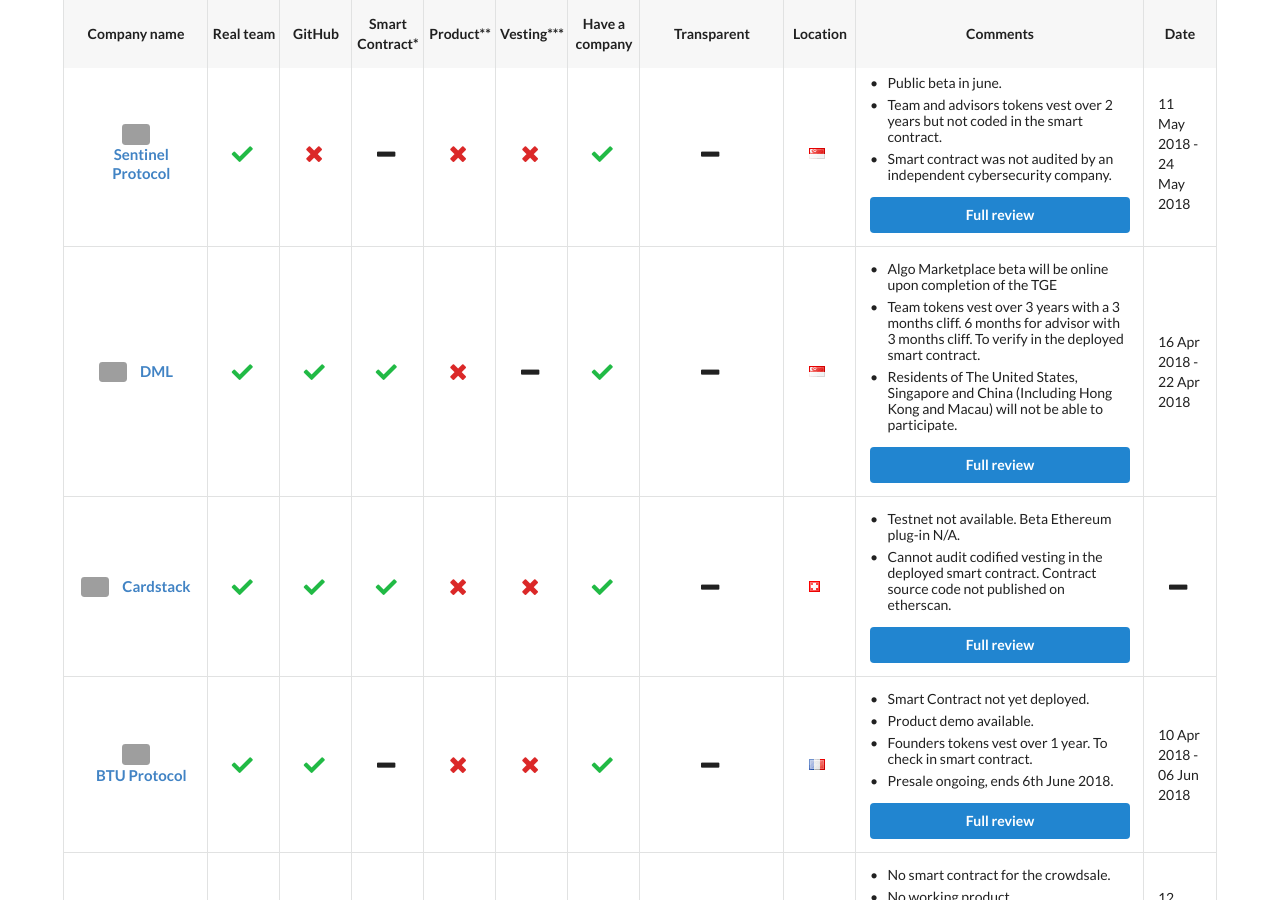
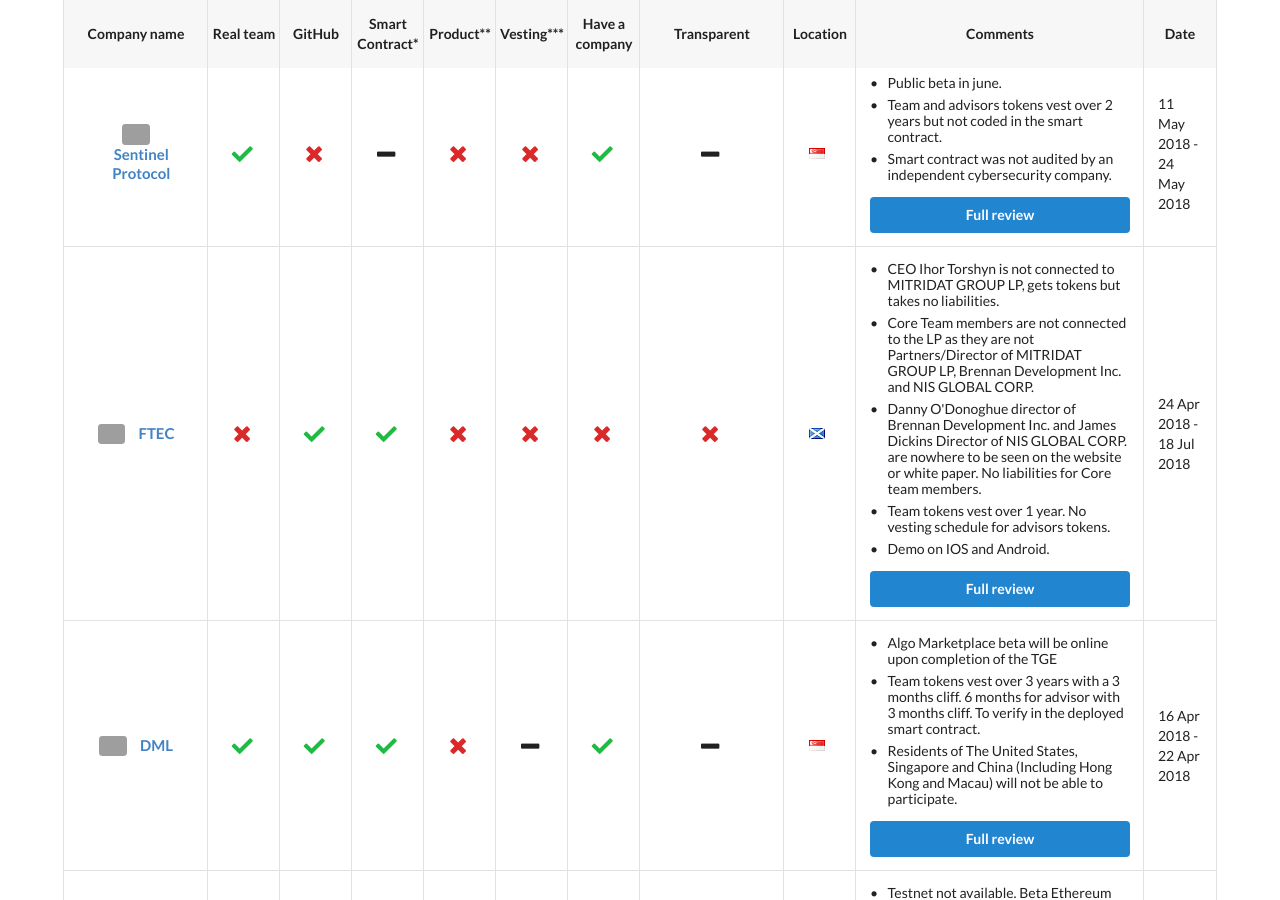
Before and after one commit to ico-check/ico-check, a Jekyll site: the page built from index.md, in a window 1280 px wide and 900 px high, scrolled down 3818 px. Built offline with Jekyll 4.4.1, drawn with Linux system fonts in a browser that asks for light colours; nearby versions of some CDN libraries; grey boxes are pictures that could not be loaded.

Commit message:
78-ftec-ico-check
Added FTEC

```diff
--- a/_data/active-future-icos.yml
+++ b/_data/active-future-icos.yml
@@ -300,6 +300,28 @@
   safe: false
   issue_url: https://github.com/ico-check/ico-check/issues/114
 
+- name: FTEC
+  image: https://i.imgur.com/DtVZBrj.jpg
+  url: https://ftec.ai/
+  real_team: false
+  github: true
+  smart_contract: true
+  product: false
+  min_vesting: false
+  have_company: false
+  transparent: false
+  location: Scotland
+  comments:
+    - content: CEO Ihor Torshyn is not connected to MITRIDAT GROUP LP, gets tokens but takes no liabilities.
+    - content: Core Team members are not connected to the LP as they are not Partners/Director of MITRIDAT GROUP LP, Brennan Development Inc. and NIS GLOBAL CORP.
+    - content: Danny O'Donoghue director of Brennan Development Inc. and James Dickins Director of NIS GLOBAL CORP. are nowhere to be seen on the website or white paper. No liabilities for Core team members.
+    - content: Team tokens vest over 1 year. No vesting schedule for advisors tokens.
+    - content: Demo on IOS and Android.
+  ico_start_date: 2018-04-24T11:00:00Z
+  ico_end_date: 2018-07-18T11:00:00Z
+  safe: false
+  issue_url: https://github.com/ico-check/ico-check/issues/119
+
 - name: DML
   image: https://i.imgur.com/dmgmmlA.jpg
   url: https://decentralizedml.com/
```
